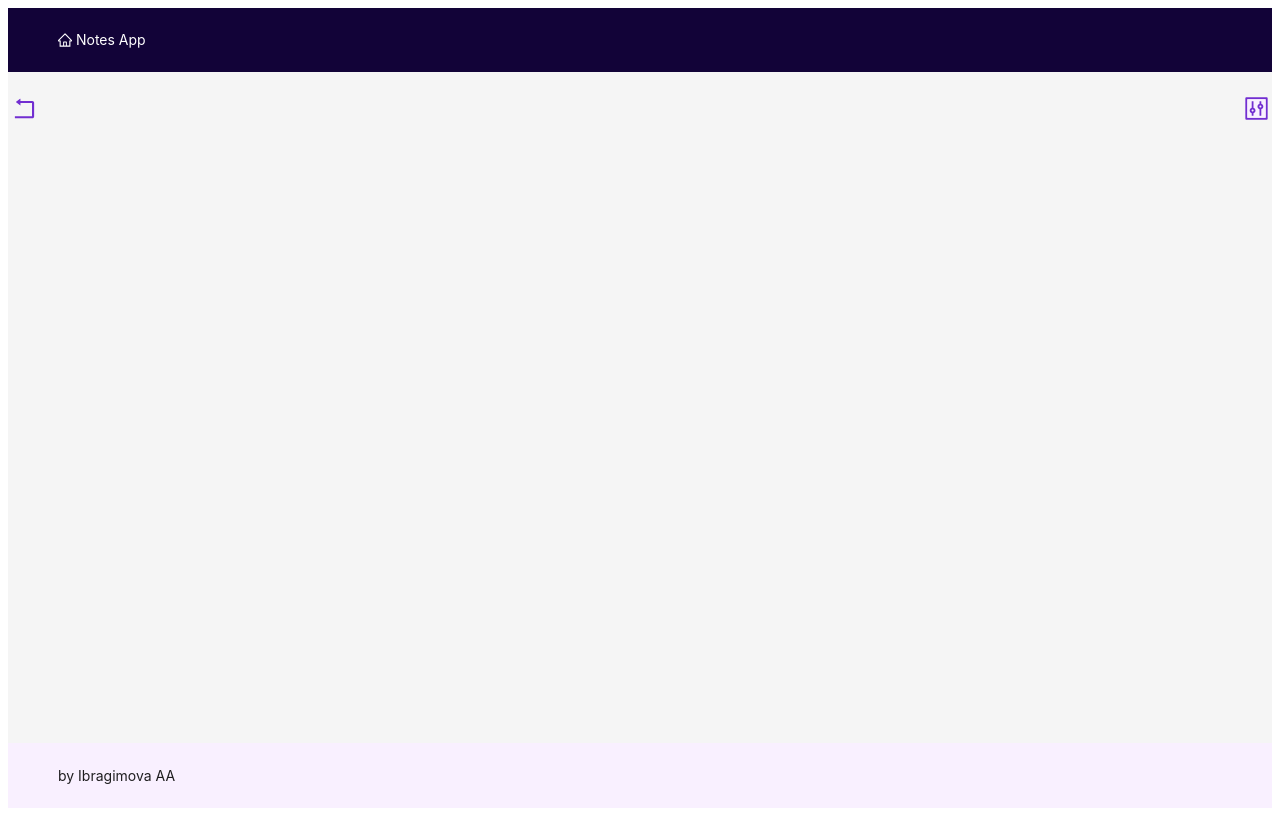
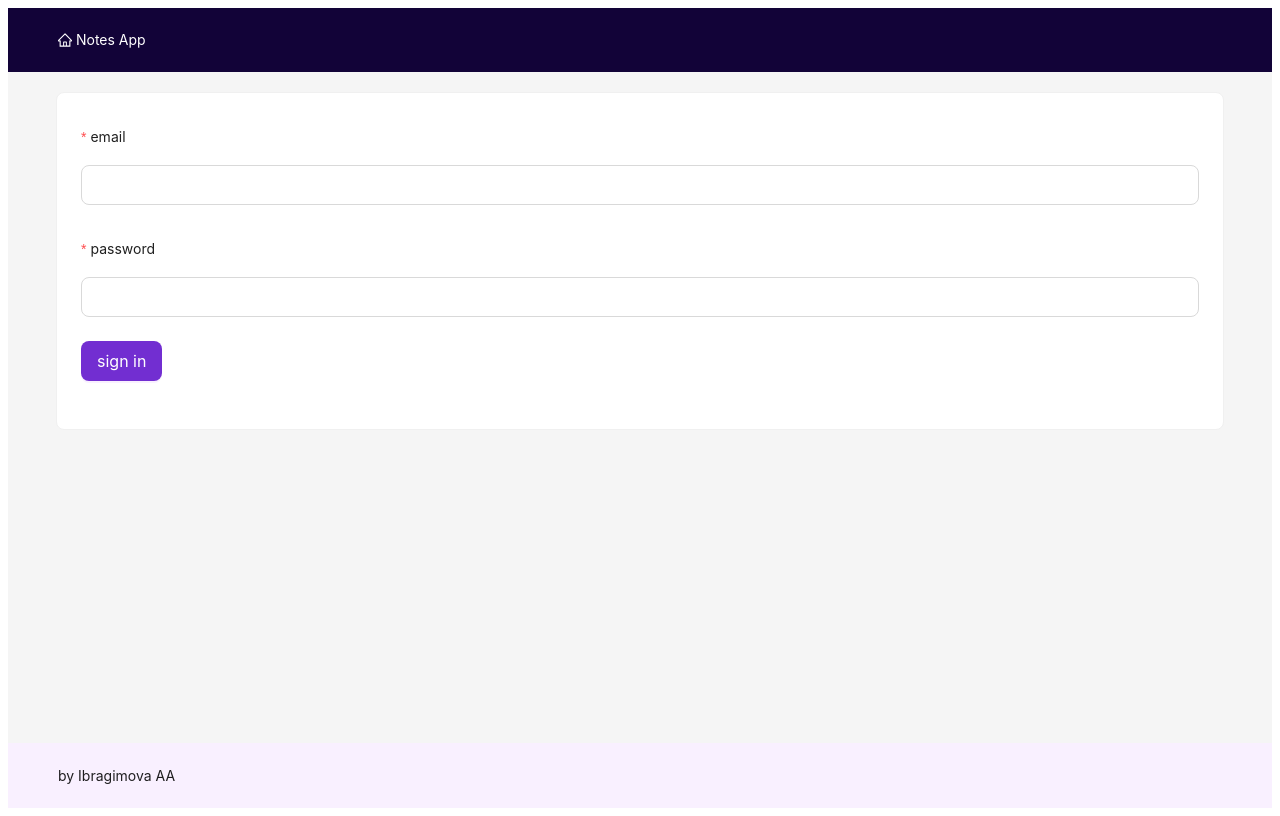
Before and after one commit to IbragimovaN/Notes-app2, a React (Vite) app in the folder client/: page /signIn in a window 1280 px wide. Built offline with nearby package versions, Linux system fonts and the light colour scheme; no server answers.

Commit message:
fix: испр опечатка

```diff
--- a/client/src/App.tsx
+++ b/client/src/App.tsx
@@ -6,6 +6,7 @@ import {
   SignUpPage,
   WorkspacePage,
   NotePage,
+  AboutPage,
 } from "./pages";
 import { AuthProvider } from "./context/authProvider";
 import { NotesList } from "./components/todoList/NotesList";
@@ -16,9 +17,10 @@ function App() {
       <Routes>
         <Route path="/" element={<HomePage />}>
           <Route path="signUp" element={<SignUpPage />} />
-          <Route path="signUp" element={<SignUpPage />} />
+          <Route path="signIn" element={<SignInPage />} />
           <Route path="/" element={<NotesList />} />
           <Route path="/:id" element={<NotePage />} />
+          <Route path="/about" element={<AboutPage />} />
         </Route>
       </Routes>
     </AuthProvider>
```
